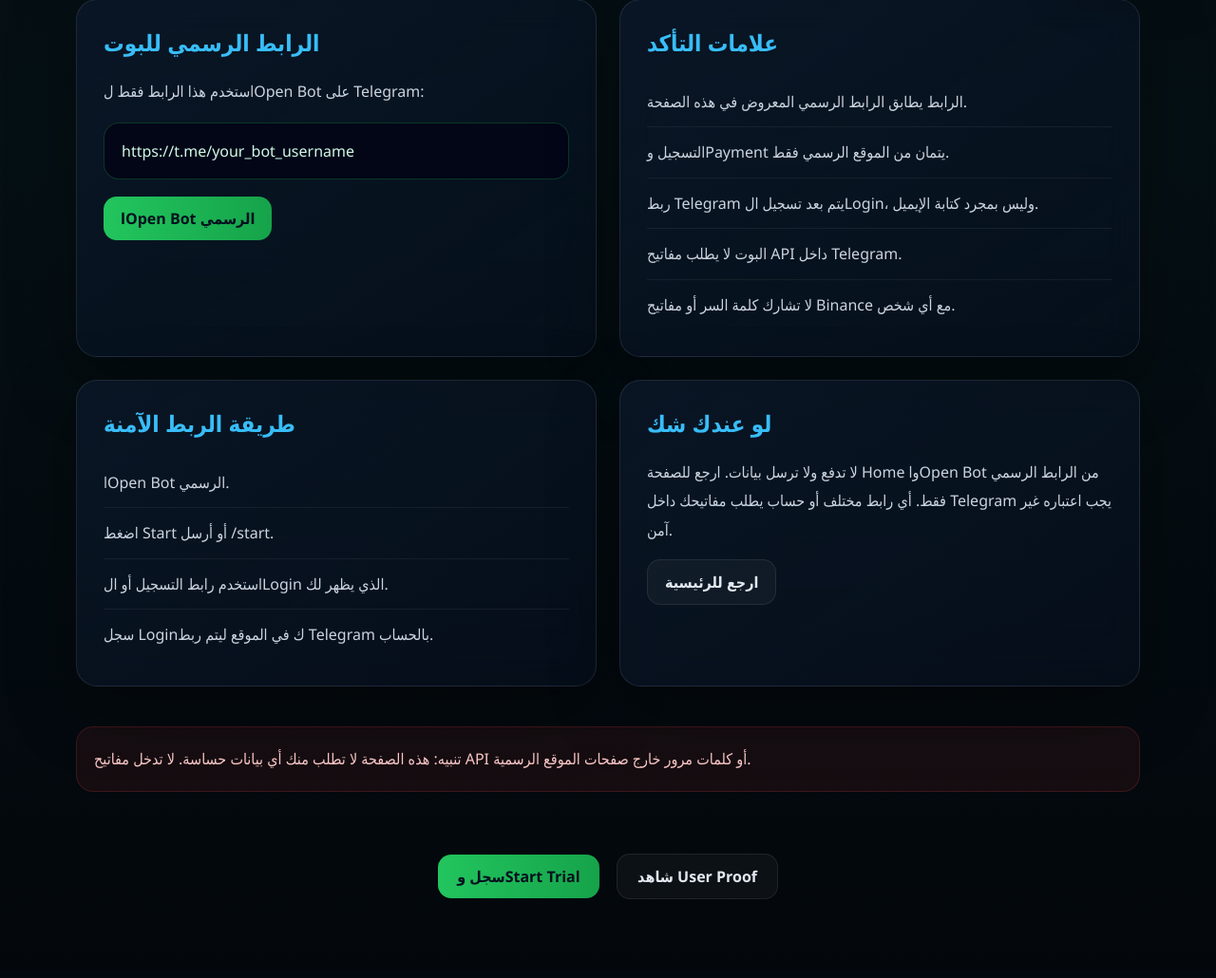
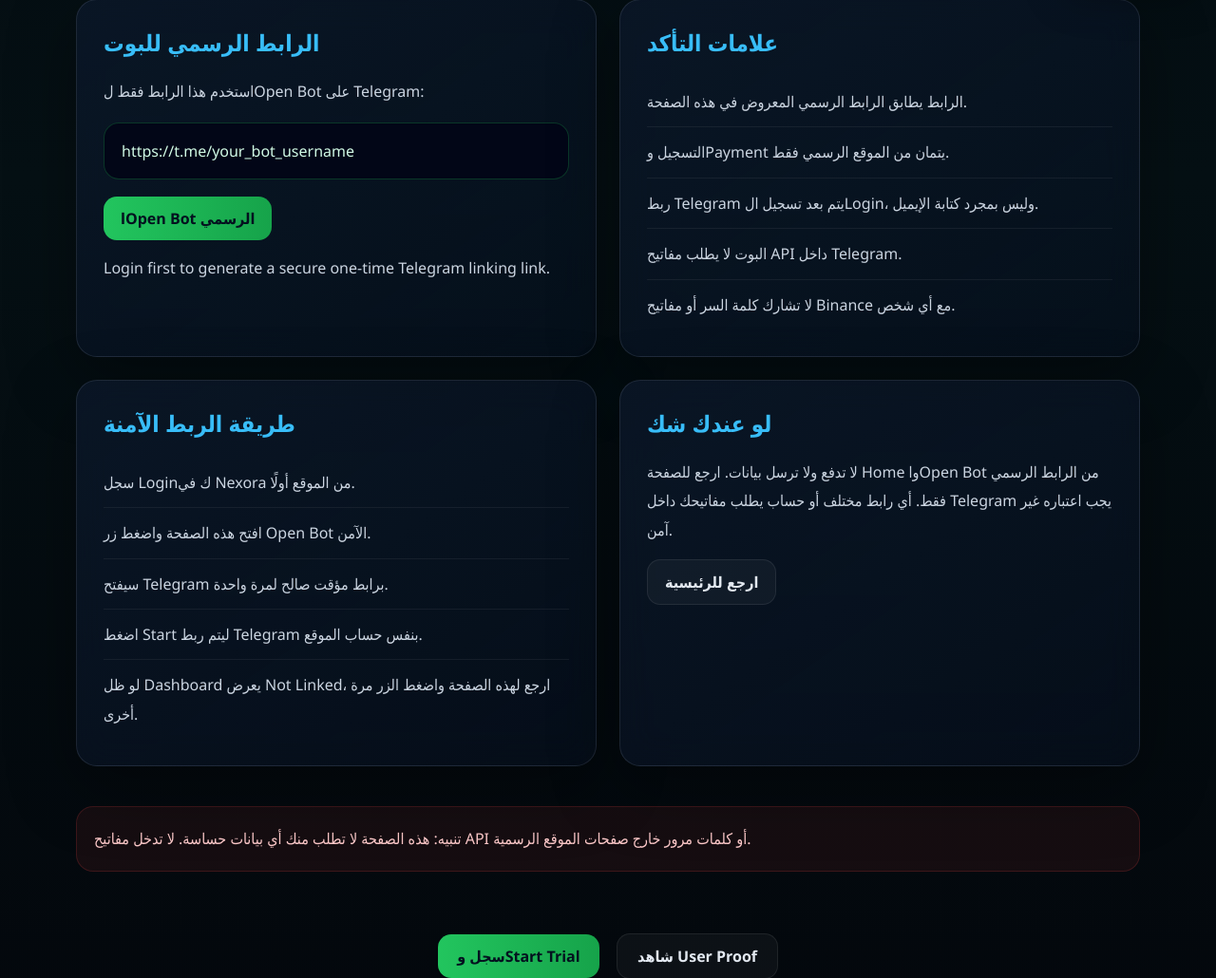
Before and after one commit to abdallah-bot250/trading_bot, a Flask app: page /bot-check in a window 1280 px wide. Shown: the part 807-1837 px from the top of the page at 95% size. Before the commit the page ends 1754 px from the top, so only its background shows below. Run offline with Flask 3, Linux system fonts and the light colour scheme; parts of the project's set-up code (start-up, migrations or seed data) failed here and were passed over; some libraries are stand-ins or nearby versions.

Commit message:
Fix Telegram account linking flow

```diff
--- a/templates/bot_check.html
+++ b/templates/bot_check.html
@@ -208,8 +208,17 @@ h1 { font-size: 48px; line-height: 1.25; margin: 0 0 18px; }
         <section class="panel">
             <h2>الرابط الرسمي للبوت</h2>
             <p>استخدم هذا الرابط فقط لفتح البوت على Telegram:</p>
-            <div class="official-box">{{ bot_link }}</div>
-            <a class="btn btn-primary" href="{{ bot_link }}" target="_blank" rel="noopener">افتح البوت الرسمي</a>
+            <div class="official-box">{{ telegram_connect_link|default(bot_link) }}</div>
+            <a class="btn btn-primary" href="{{ telegram_connect_link|default(bot_link) }}" target="_blank" rel="noopener">افتح البوت الرسمي</a>
+            {% if session.get("user") %}
+                {% if is_linked %}
+                    <p style="margin-top:14px;color:#bbf7d0;font-weight:800;">Telegram: Linked. Signals can be delivered to your bot chat.</p>
+                {% else %}
+                    <p style="margin-top:14px;color:#fde68a;font-weight:800;">Telegram not linked — open the bot and press Start to connect this website account.</p>
+                {% endif %}
+            {% else %}
+                <p style="margin-top:14px;color:#cbd5e1;">Login first to generate a secure one-time Telegram linking link.</p>
+            {% endif %}
         </section>
 
         <section class="panel">
@@ -226,10 +235,11 @@ h1 { font-size: 48px; line-height: 1.25; margin: 0 0 18px; }
         <section class="panel">
             <h2>طريقة الربط الآمنة</h2>
             <ul>
-                <li>افتح البوت الرسمي.</li>
-                <li>اضغط Start أو أرسل /start.</li>
-                <li>استخدم رابط التسجيل أو الدخول الذي يظهر لك.</li>
-                <li>سجل دخولك في الموقع ليتم ربط Telegram بالحساب.</li>
+                <li>سجل دخولك في Nexora من الموقع أولًا.</li>
+                <li>افتح هذه الصفحة واضغط زر Open Bot الآمن.</li>
+                <li>سيفتح Telegram برابط مؤقت صالح لمرة واحدة.</li>
+                <li>اضغط Start ليتم ربط Telegram بنفس حساب الموقع.</li>
+                <li>لو ظل Dashboard يعرض Not Linked، ارجع لهذه الصفحة واضغط الزر مرة أخرى.</li>
             </ul>
         </section>
 
--- a/templates/dashboard.html
+++ b/templates/dashboard.html
@@ -758,11 +758,17 @@ input, select {
         افتح البوت الرسمي واتبع رابط الربط الآمن، ثم سجل دخولك من الموقع لتأكيد Telegram.
         <br><br>
         ❗ بدون الخطوة دي الإشارات مش هتوصلك
+        <br><br>
+        <strong>Telegram not linked — open the bot and send /start or use the secure link below.</strong>
     </div>
 
     <a href="{{ telegram_connect_link|default(bot_link) }}" target="_blank"
        style="display:inline-block; margin-top:16px; background:#22c55e; color:white; padding:12px 20px; border-radius:12px; text-decoration:none; font-weight:bold;">
        🤖 افتح البوت الآن
+    </a>
+    <a href="/bot-check"
+       style="display:inline-block; margin-top:16px; margin-inline-start:10px; background:#38bdf8; color:white; padding:12px 20px; border-radius:12px; text-decoration:none; font-weight:bold;">
+       Check Connection
     </a>
 </div>
 {% else %}
--- a/trader_app/blueprints/routes.py
+++ b/trader_app/blueprints/routes.py
@@ -364,9 +364,46 @@ def proof():
 
 @public_bp.route("/bot-check")
 def bot_check():
+    telegram_connect_link = current_bot_link()
+    is_linked = False
+
+    if session.get("user"):
+        conn = None
+        try:
+            conn = db()
+            c = conn.cursor()
+            c.execute("""
+                SELECT id, email, chat_id
+                FROM users
+                WHERE LOWER(email) = %s
+                LIMIT 1
+            """, (session["user"].lower(),))
+            user_row = c.fetchone()
+            if user_row:
+                is_linked = bool(str(user_row[2] or "").strip())
+                if not is_linked:
+                    token = create_telegram_link_token(c, user_row[1])
+                    telegram_connect_link = f"{current_bot_link()}?start=link_{token}"
+                    conn.commit()
+                    log(f"TELEGRAM_LINK_CODE_GENERATED user_id={user_row[0]}")
+                else:
+                    telegram_connect_link = current_bot_link()
+            if conn:
+                conn.close()
+        except Exception as e:
+            try:
+                if conn:
+                    conn.rollback()
+                    conn.close()
+            except Exception:
+                pass
+            log(f"TELEGRAM_LINK_FAILED reason=bot_check_token_error error={e}")
+
     return render_template(
         "bot_check.html",
         bot_link=current_bot_link(),
+        telegram_connect_link=telegram_connect_link,
+        is_linked=is_linked,
         base_url=current_base_url(),
     )
 
@@ -1133,10 +1170,11 @@ def ensure_telegram_link_token_table(c):
 def create_telegram_link_token(c, user_email):
     ensure_telegram_link_token_table(c)
     token = secrets.token_urlsafe(32)
+    safe_email = str(user_email or "").strip().lower()
     c.execute("""
         INSERT INTO telegram_link_tokens (token, user_email)
         VALUES (%s, %s)
-    """, (token, str(user_email or "").strip().lower()))
+    """, (token, safe_email))
     return token
 
 
@@ -1155,6 +1193,7 @@ def handle_telegram_link_token(c, conn, chat_id, token):
     ensure_telegram_link_token_table(c)
     token = str(token or "").strip()
     if not token:
+        log("TELEGRAM_LINK_FAILED reason=missing_token chat_id_present=True")
         send(chat_id, "Telegram link expired. Open your Nexora dashboard and tap Connect Telegram Bot again.")
         return True
 
@@ -1166,6 +1205,7 @@ def handle_telegram_link_token(c, conn, chat_id, token):
     """, (token,))
     link_row = c.fetchone()
     if not link_row:
+        log("TELEGRAM_LINK_FAILED reason=token_not_found chat_id_present=True")
         send(chat_id, "Telegram link expired. Open your Nexora dashboard and tap Connect Telegram Bot again.")
         return True
 
@@ -1173,6 +1213,7 @@ def handle_telegram_link_token(c, conn, chat_id, token):
     created_at = link_row[2]
     used_at = link_row[3]
     if used_at or telegram_link_is_expired(created_at):
+        log(f"TELEGRAM_LINK_FAILED reason=token_used_or_expired user_email={user_email} chat_id_present=True")
         send(chat_id, "Telegram link expired. Open your Nexora dashboard and tap Connect Telegram Bot again.")
         return True
 
@@ -1184,6 +1225,7 @@ def handle_telegram_link_token(c, conn, chat_id, token):
     """, (user_email,))
     target_user = c.fetchone()
     if not target_user:
+        log(f"TELEGRAM_LINK_FAILED reason=user_not_found user_email={user_email} chat_id_present=True")
         send(chat_id, "Nexora account not found. Please register on the website first.")
         return True
 
@@ -1192,6 +1234,7 @@ def handle_telegram_link_token(c, conn, chat_id, token):
     current_chat_id = str(target_user[2] or "").strip()
 
     if current_chat_id and current_chat_id != str(chat_id):
+        log(f"TELEGRAM_LINK_FAILED reason=user_already_linked user_id={target_user_id} chat_id_present=True")
         send(chat_id, "This Nexora account is already linked to another Telegram. Login on the website to manage linking safely.")
         return True
 
@@ -1203,6 +1246,7 @@ def handle_telegram_link_token(c, conn, chat_id, token):
     """, (str(chat_id), target_user_id))
     existing_chat_owner = c.fetchone()
     if existing_chat_owner:
+        log(f"TELEGRAM_LINK_FAILED reason=chat_id_owned_by_other_user user_id={target_user_id} chat_id_present=True")
         login_link = f"{current_base_url()}/login?chat_id={chat_id}"
         send(chat_id, "This Telegram is already linked to another Nexora account. Login with your password to move the Telegram link safely:\n" + login_link)
         return True
@@ -1219,7 +1263,8 @@ def handle_telegram_link_token(c, conn, chat_id, token):
         WHERE token = %s
     """, (token,))
     conn.commit()
-    log(f"TELEGRAM_LINK_TOKEN_SUCCESS email={target_email} chat_id={chat_id}")
+    log(f"TELEGRAM_LINK_SUCCESS user_id={target_user_id} chat_id_present=True")
+    audit_log("telegram_link_success", target_email, "chat_id_present=True")
     send(chat_id, "Telegram linked successfully to your Nexora account.")
     return True
 
@@ -1349,12 +1394,14 @@ def dashboard():
             except Exception as stats_error:
                 log(f"spot_futures stats unavailable: {stats_error}")
 
+        is_linked = True if user.get("chat_id") else False
         telegram_link_token = create_telegram_link_token(c, user.get("email"))
         telegram_connect_link = f"{current_bot_link()}?start=link_{telegram_link_token}"
+        if not is_linked:
+            log(f"TELEGRAM_USER_NOT_LINKED email={user.get('email')}")
         conn.commit()
         conn.close()
 
-        is_linked = True if user.get("chat_id") else False
         plan = str(user.get("plan") or "trial").strip().lower()
         profit = float(user.get("profit", 0) or 0)
         trades = int(user.get("trades", 0) or 0)
```
Also changed, not shown: auto_sender.py (+17 -3 lines), scripts/diagnose_telegram_link.py (added, +36 -0 lines).
